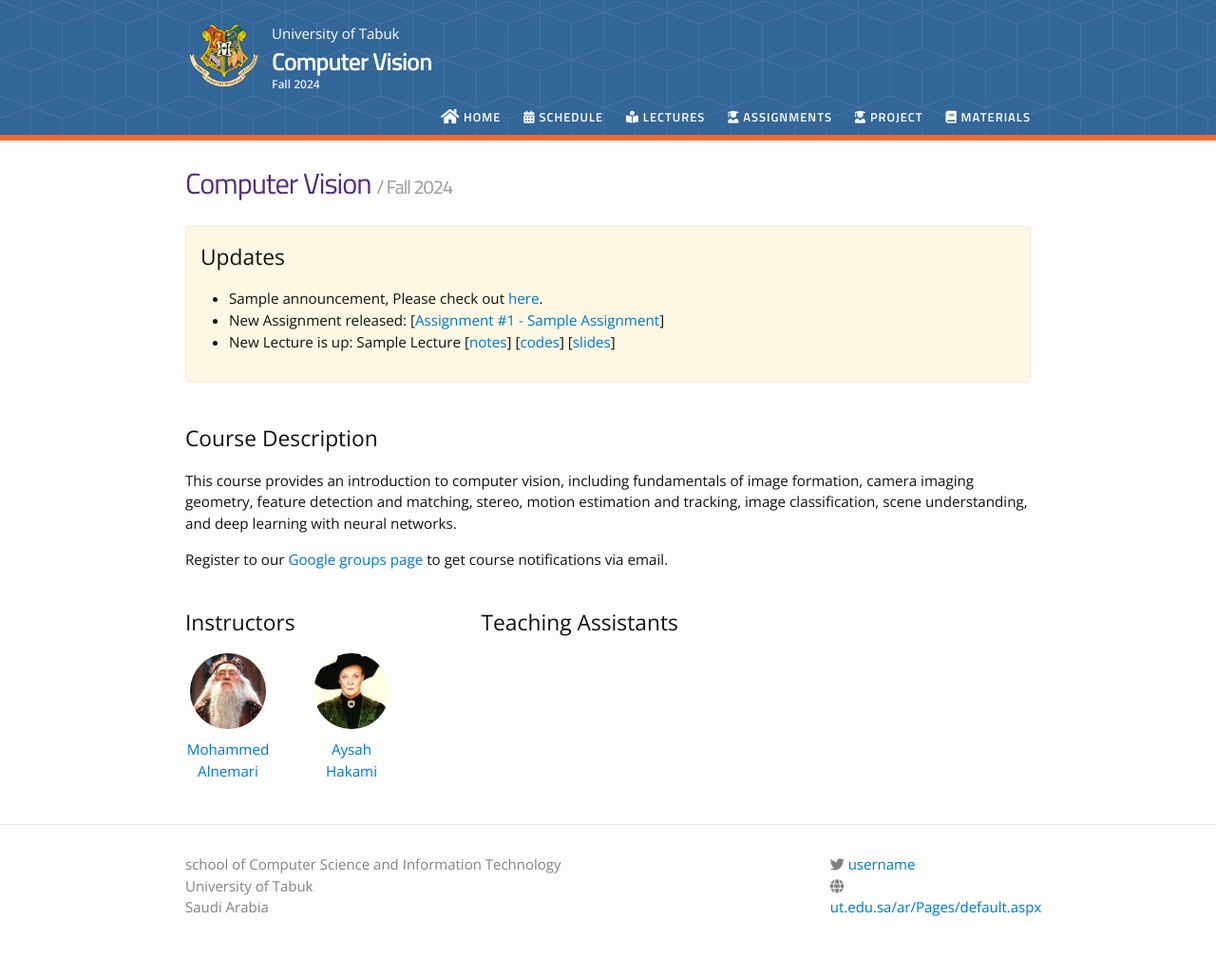
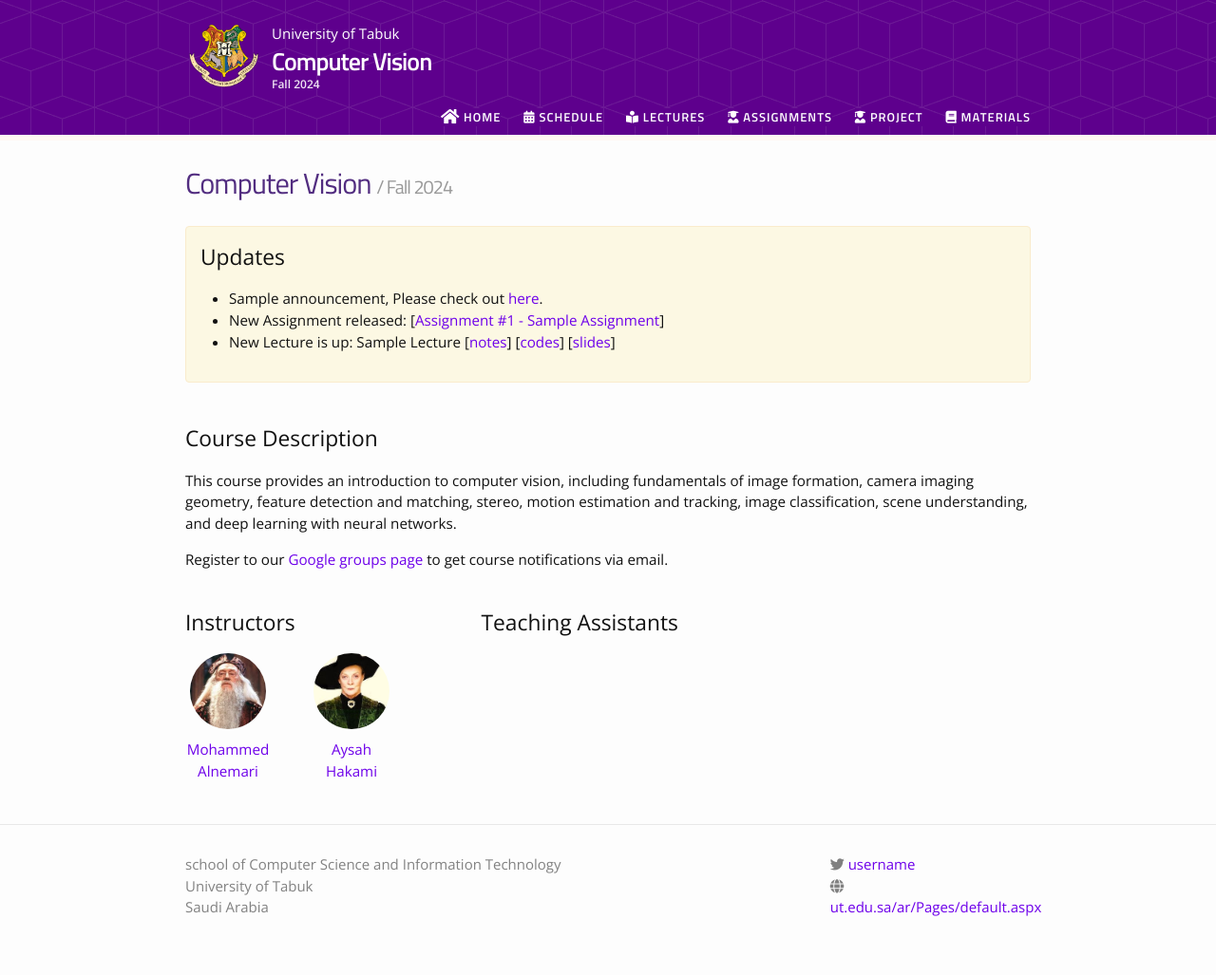
Before and after one commit to kazemnejad/jekyll-course-website-template, a Jekyll site: the page built from index.md, in a window 1280 px wide. Shown: the whole page at 95% size. Built offline with Jekyll 4.4.1, drawn with Linux system fonts in a browser that asks for light colours; nearby versions of some CDN libraries.

Commit message:
computer vision

```diff
--- a/_sass/_user_vars.scss
+++ b/_sass/_user_vars.scss
@@ -1,9 +1,9 @@
 // theme #1
-$primary-color:  #0077CC;
-$accent-color: #f66733;
+$primary-color: #6e00ea;
+$accent-color: #fff7f3;
 $title-color: #522d80;
 $header-text-color: #fff;
-$header-color: #336699;
+$header-color: #5e008d;
 $header-background-opacity: 0.5;
 
 // // theme #2
```
